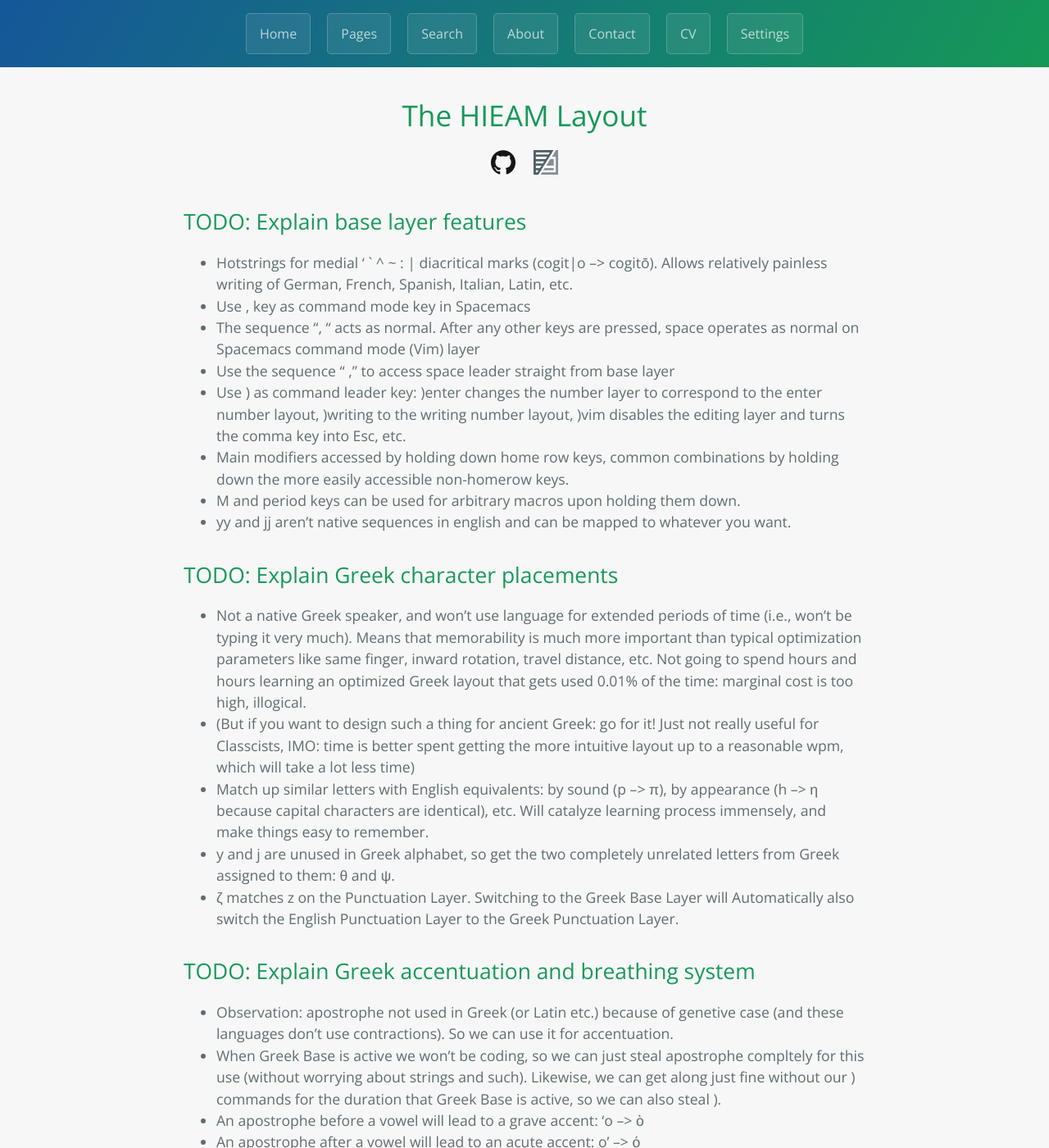
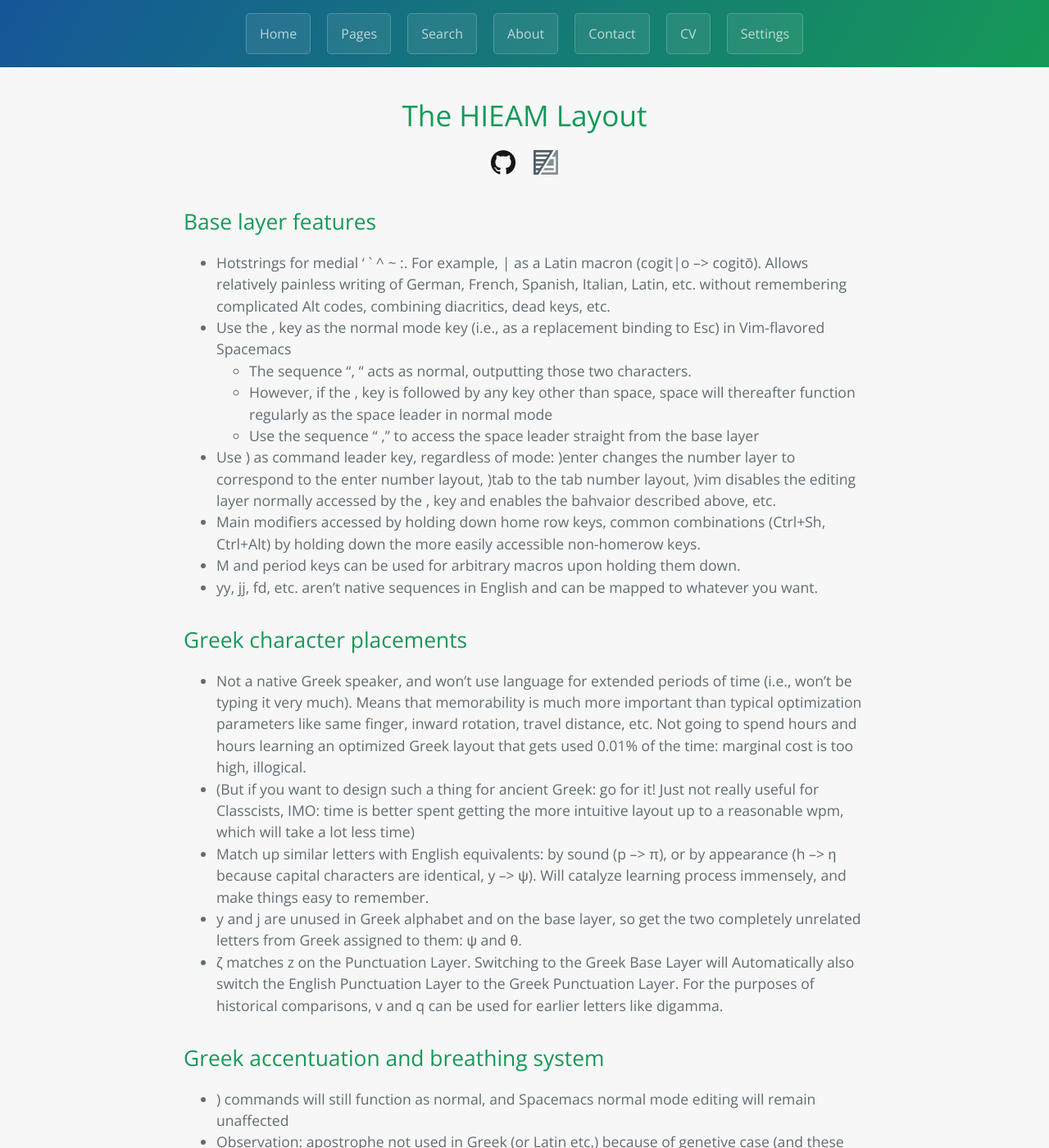
Before and after one commit to StevenTammen/StevenTammen.github.io, a Jekyll site: the page built from pages/keyboard-layouts/hieam.md, in a window 1280 px wide and 1400 px high. Shown: the whole window at 82% size. Built offline with Jekyll 4.4.1, drawn with Linux system fonts in a browser that asks for light colours; some of the changed text lies outside the part shown.

Commit message:
Update hieam.md

```diff
--- a/pages/keyboard-layouts/hieam.md
+++ b/pages/keyboard-layouts/hieam.md
@@ -18,44 +18,49 @@ title: HIEAM
 
 </div>
 
-## TODO: Explain base layer features
+## Base layer features
 
-- Hotstrings for medial ' ` ^ ~ : \| diacritical marks (cogit\|o --> cogitō). Allows relatively painless writing of German, French, Spanish, Italian, Latin, etc.
-- Use , key as command mode key in Spacemacs
-- The sequence ", " acts as normal. After any other keys are pressed, space operates as normal on Spacemacs command mode (Vim) layer
-- Use the sequence " ," to access space leader straight from base layer
-- Use ) as command leader key: )enter changes the number layer to correspond to the enter number layout, )writing to the writing number layout, )vim disables the editing layer and turns the comma key into Esc, etc.
-- Main modifiers accessed by holding down home row keys, common combinations by holding down the more easily accessible non-homerow keys.
+- Hotstrings for medial ' ` ^ ~ :. For example, \| as a Latin macron (cogit\|o --> cogitō). Allows relatively painless writing of German, French, Spanish, Italian, Latin, etc. without remembering complicated Alt codes, combining diacritics, dead keys, etc.
+- Use the , key as the normal mode key (i.e., as a replacement binding to Esc) in Vim-flavored Spacemacs
+   - The sequence ", " acts as normal, outputting those two characters.
+   - However, if the , key is followed by any key other than space, space will thereafter function regularly as the space leader in normal mode
+   - Use the sequence " ," to access the space leader straight from the base layer
+- Use ) as command leader key, regardless of mode: )enter changes the number layer to correspond to the enter number layout, )tab to the tab number layout, )vim disables the editing layer normally accessed by the , key and enables the bahvaior described above, etc.
+- Main modifiers accessed by holding down home row keys, common combinations (Ctrl+Sh, Ctrl+Alt) by holding down the more easily accessible non-homerow keys.
 - M and period keys can be used for arbitrary macros upon holding them down.
-- yy and jj aren't native sequences in english and can be mapped to whatever you want.
+- yy, jj, fd, etc. aren't native sequences in English and can be mapped to whatever you want.
 
-## TODO: Explain Greek character placements
+## Greek character placements
 
 - Not a native Greek speaker, and won't use language for extended periods of time (i.e., won't be typing it very much). Means that memorability is much more important than typical optimization parameters like same finger, inward rotation, travel distance, etc. Not going to spend hours and hours learning an optimized Greek layout that gets used 0.01% of the time: marginal cost is too high, illogical.
 - (But if you want to design such a thing for ancient Greek: go for it! Just not really useful for Classcists, IMO: time is better spent getting the more intuitive layout up to a reasonable wpm, which will take a lot less time)
-- Match up similar letters with English equivalents: by sound (p --> π), by appearance (h --> η because capital characters are identical), etc. Will catalyze learning process immensely, and make things easy to remember.
-- y and j are unused in Greek alphabet, so get the two completely unrelated letters from Greek assigned to them: θ and ψ.
-- ζ matches z on the Punctuation Layer. Switching to the Greek Base Layer will Automatically also switch the English Punctuation Layer to the Greek Punctuation Layer.
+- Match up similar letters with English equivalents: by sound (p --> π), or by appearance (h --> η because capital characters are identical, y --> ψ). Will catalyze learning process immensely, and make things easy to remember.
+- y and j are unused in Greek alphabet and on the base layer, so get the two completely unrelated letters from Greek assigned to them: ψ and θ.
+- ζ matches z on the Punctuation Layer. Switching to the Greek Base Layer will Automatically also switch the English Punctuation Layer to the Greek Punctuation Layer. For the purposes of historical comparisons, v and q can be used for earlier letters like digamma.
 
-## TODO: Explain Greek accentuation and breathing system
+## Greek accentuation and breathing system
 
-- Observation: apostrophe not used in Greek (or Latin etc.) because of genetive case (and these languages don't use contractions). So we can use it for accentuation.
-- When Greek Base is active we won't be coding, so we can just steal apostrophe compltely for this use (without worrying about strings and such). Likewise, we can get along just fine without our ) commands for the duration that Greek Base is active, so we can also steal ).
-- An apostrophe before a vowel will lead to a grave accent: 'o --> ὸ
-- An apostrophe after a vowel will lead to an acute accent: o' --> ό
-- Two apostrophes after a vowel will lead to a circumflex: ω'' --> ῶ
-- Smooth breathing automatic: words starting with rho or vowels will automatically have the smooth breathing mark added. Saves time.
-- Rough breathing will be added by prepending the initial vowel (or rho) with ): )o --> ὁ.
-- Breathings and accents will work together just fine as well: )αι''μα' --> αἷμά
+- ) commands will still function as normal, and Spacemacs normal mode editing will remain unaffected
+- Observation: apostrophe not used in Greek (or Latin etc.) because of genetive case (and these languages don't use contractions). So we can use it for other things n the language.
+- When Greek Base is active we won't be coding, so we can just steal apostrophe completely for this use (without worrying about strings and such). Likewise, we can get along just fine without the characters on the coding and symbol layers, so the thumb keys normally used to access these layers are available. Of these, it is best to have the right thumb handle accents since accents are more commonly used than breathings and the right side provides alternation with the vowels. Therefore:
+   - Right thumb key before a vowel will lead to a grave accent: {RTK}o --> ὸ. (Avoids same finger with space)
+   - Right thumb key after a vowel will lead to an acute accent: o{RTK} --> ό. (Acute accents, except for a small few exceptions, do not end words, thereby preventing same finger with space).
+   - Double tapping the right thumb key before a vowel will lead to a circumflex: {RTK}{RTK}ω --> ῶ. RTK
+   - Left thumb key after a vowel will lead to smooth breathing: o{LTK} --> ὀ. (Smooth breathing is more common than rough breathing, so leaving hand in a more neutral position by giving time for fingers to get back to home row is more valuable here than with rough breathing).
+   - Left thumb key before a vowel or rho will lead to rough breathing: o{LTK} --> ὁ.
+   - Breathings and accents will work together just fine as well: α{RTK}{RTK}ι{LTK}μα{RTK} --> αἷμά. (Order of application will not matter).
 
-## TODO: Explain the reasoning for every key placement on every layer in excruciating detail
+## The reasoning for key placements
 
 - Minimize same finger, travel distance, favor inward rotation
 - Don't try to weight dominant hand: balance is important, so right/left key pairs have identical scores (it doesn't matter which side you pick). Side may matter in relation to the other factors above.
 - \` on Code layer because of Vim commands like \`]. $ on thumb because of its frequency in shell scripting and perl. Want to minimize same finger when using it as sigil, so it goes on a thumb. Other sigil keys (@, %) go opposite consonants because more consonants start variable names than vowels/punctuation.
-- heuristics << algorithms like AdNW, and you will likely miss some stuff, but likely very near-optimal anyway, probably within a couple percent.
+- heuristics << algorithms like AdNW, so I undoubtedly missed some stuff, but the layout is likely near-optimal anyway, probably within a couple percent.
 
-## TODO: Explain mouse layer
+## Mouse layer
+
+- Arrow keys on right hand, navigation keys (home, end, pgup, pgdn) on left.
+- Maintain capabilities to use Ctrl, Sh, and Ctrl+Sh commands for navigations and highlighting
 
 ## TODO: Put modifiers into KBLE files/pictures, swap base and middle click on mouse layer, fix duplicated ffw char on media base
 
```
